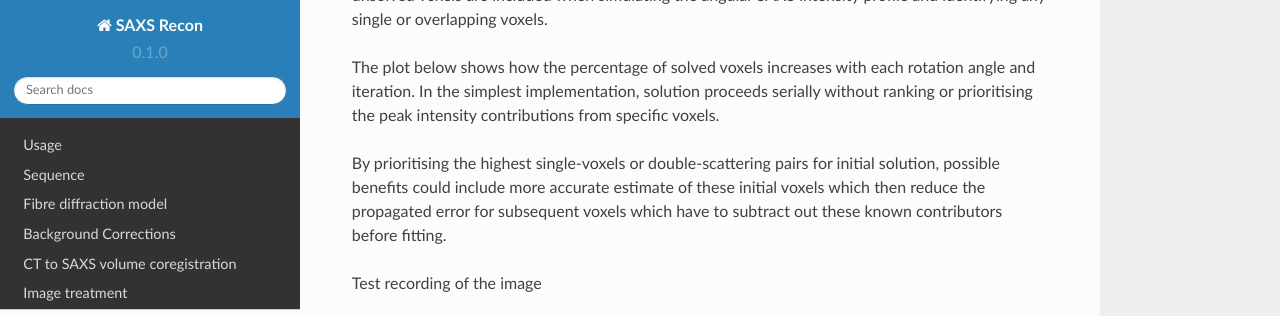
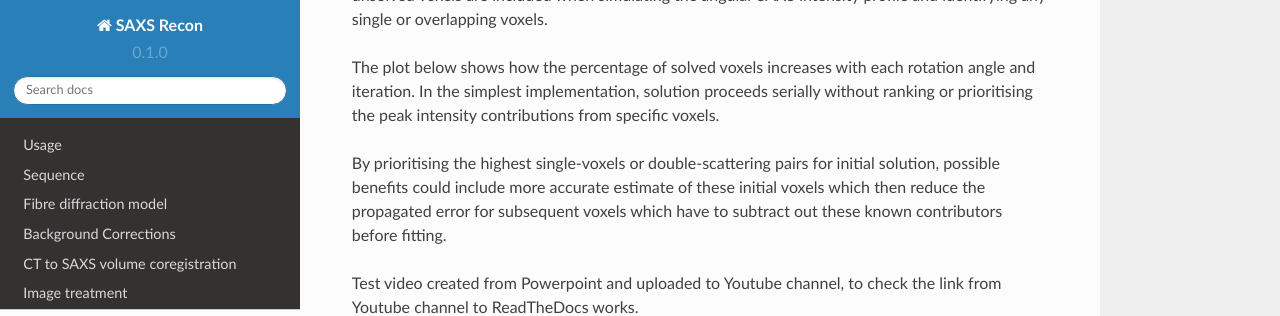
Before and after one commit to himadri111/saxs-docs-tutorial, a Sphinx documentation site: the page built from docs/source/saxsrecon.rst, in a window 1280 px wide and 900 px high, scrolled down 3193 px, cut to the strip 0-316 px from the top of the window. Built offline with Sphinx 7.4.7 and the Read the Docs theme 2.0.0, drawn with Linux system fonts in a browser that asks for light colours.

Commit message:
Update saxsrecon.rst
Test video created from Powerpoint and uploaded to Youtube channel, to check the link from Youtube channel to ReadTheDocs works.

```diff
--- a/docs/source/saxsrecon.rst
+++ b/docs/source/saxsrecon.rst
@@ -111,10 +111,10 @@
 
 By prioritising the highest single-voxels or double-scattering pairs for initial solution, possible benefits could include more accurate estimate of these initial voxels which then reduce the propagated error for subsequent voxels which have to subtract out these known contributors before fitting.
 
-Test recording of the image
+Test video created from Powerpoint and uploaded to Youtube channel, to check the link from Youtube channel to ReadTheDocs works.
 
 .. raw:: html
 
     <div style="position: relative; padding-bottom: 56.25%; height: 0; overflow: hidden; max-width: 100%; height: auto;">
-        <iframe src="https://www.youtube.com/embed/zj4rlZujZsk?si=7O6vDjid2SV6LrGH" frameborder="0" allowfullscreen style="position: absolute; top: 0; left: 0; width: 50%; height: 50%;"></iframe>
+        <iframe src="https://www.youtube.com/embed/zj4rlZujZsk?si=7O6vDjid2SV6LrGH" frameborder="0" allowfullscreen style="position: absolute; top: 0; left: 0; width: 75%; height: 75%;"></iframe>
     </div>
```
